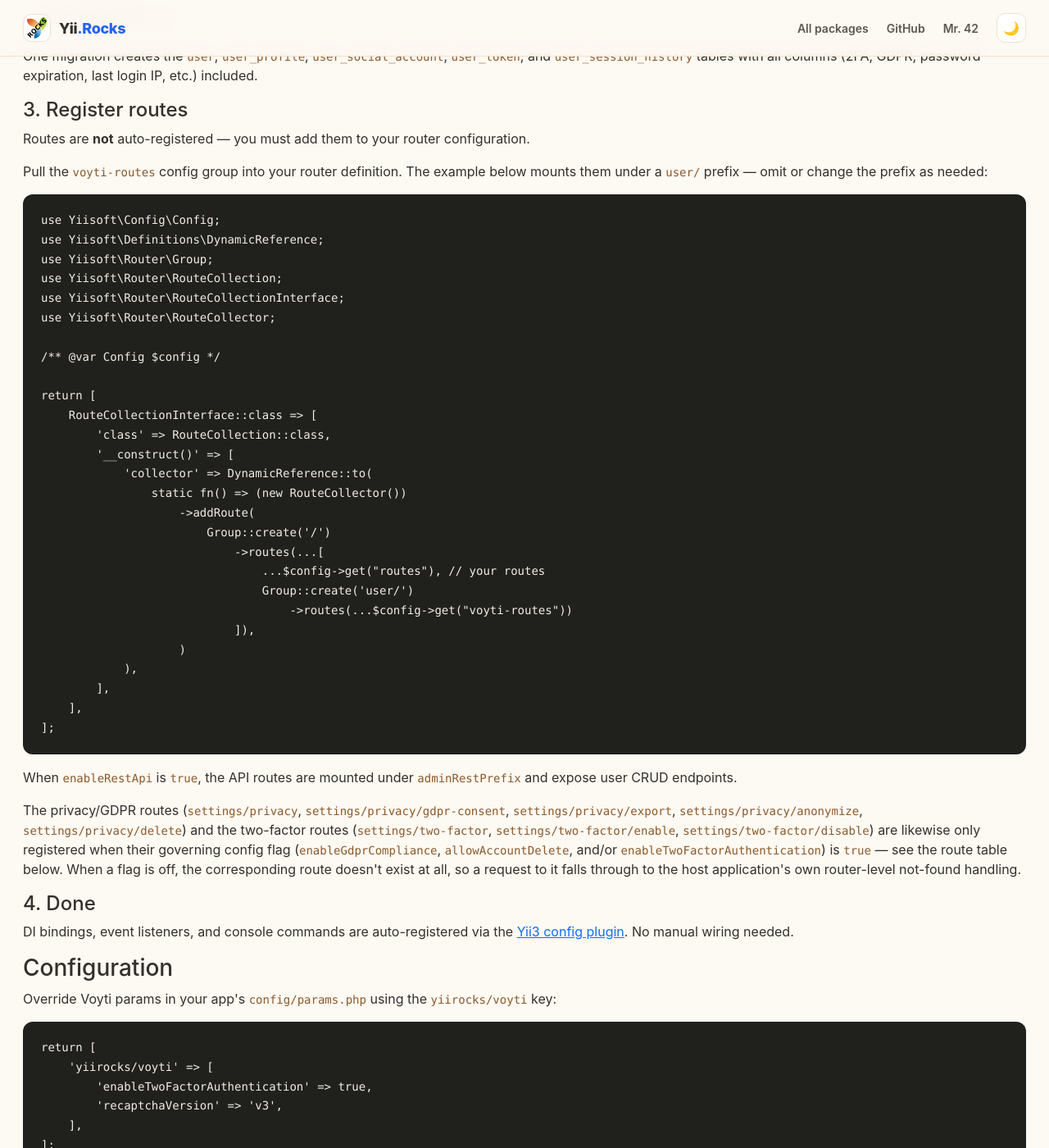
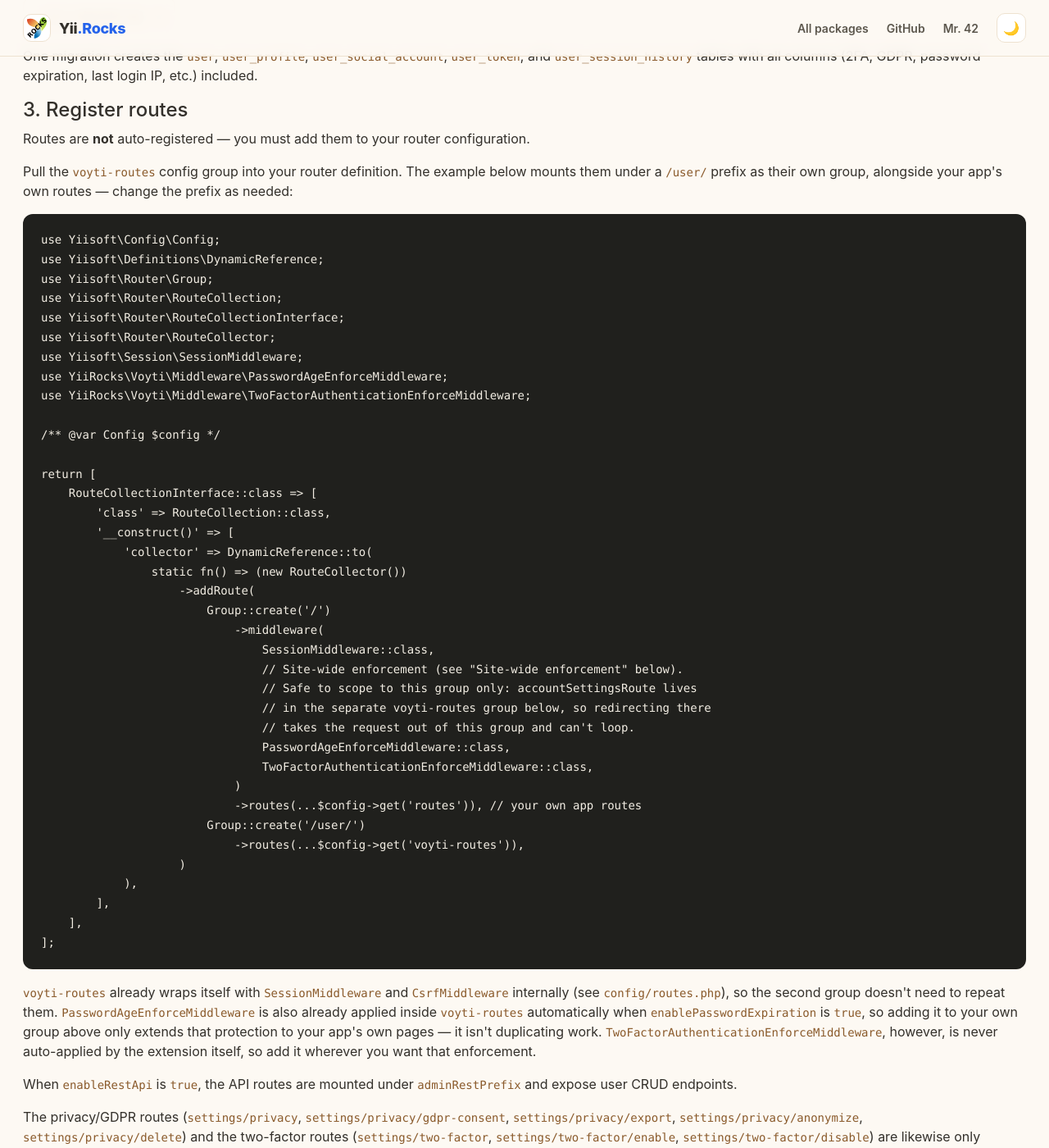
Before and after one commit to YiiRocks/YiiRocks.github.io, a Jekyll site: the page built from voyti/index.html, in a window 1280 px wide and 1400 px high, scrolled down 956 px. Shown: the whole window at 82% size. Built offline with Jekyll 4.4.1, drawn with Linux system fonts in a browser that asks for light colours; a style sheet for code colours, icons or effects is not loaded; some of the changed text lies outside the part shown.

Commit message:
Sync voyti page with upstream README (routes example, middleware table, enablePasswordComplexity, site-wide enforcement)

```diff
--- a/voyti/index.html
+++ b/voyti/index.html
@@ -68,8 +68,9 @@
         </p>
         <p>
             Pull the <code>voyti-routes</code> config group into your router
-            definition. The example below mounts them under a <code>user/</code>
-            prefix — omit or change the prefix as needed:
+            definition. The example below mounts them under a <code>/user/</code>
+            prefix as their own group, alongside your app's own routes &mdash;
+            change the prefix as needed:
         </p>
         <pre class="doc-example mb-3"><code class="language-php">use Yiisoft\Config\Config;
 use Yiisoft\Definitions\DynamicReference;
@@ -77,6 +78,9 @@
 use Yiisoft\Router\RouteCollection;
 use Yiisoft\Router\RouteCollectionInterface;
 use Yiisoft\Router\RouteCollector;
+use Yiisoft\Session\SessionMiddleware;
+use YiiRocks\Voyti\Middleware\PasswordAgeEnforceMiddleware;
+use YiiRocks\Voyti\Middleware\TwoFactorAuthenticationEnforceMiddleware;
 
 /** @var Config $config */
 
@@ -88,16 +92,36 @@
                 static fn() => (new RouteCollector())
                     ->addRoute(
                         Group::create('/')
-                            ->routes(...[
-                                ...$config->get("routes"), // your routes
-                                Group::create('user/')
-                                    ->routes(...$config->get("voyti-routes"))
-                            ]),
+                            ->middleware(
+                                SessionMiddleware::class,
+                                // Site-wide enforcement (see "Site-wide enforcement" below).
+                                // Safe to scope to this group only: accountSettingsRoute lives
+                                // in the separate voyti-routes group below, so redirecting there
+                                // takes the request out of this group and can't loop.
+                                PasswordAgeEnforceMiddleware::class,
+                                TwoFactorAuthenticationEnforceMiddleware::class,
+                            )
+                            ->routes(...$config->get('routes')), // your own app routes
+                        Group::create('/user/')
+                            ->routes(...$config->get('voyti-routes')),
                     )
             ),
         ],
     ],
 ];</code></pre>
+        <p>
+            <code>voyti-routes</code> already wraps itself with
+            <code>SessionMiddleware</code> and <code>CsrfMiddleware</code>
+            internally (see <code>config/routes.php</code>), so the second group
+            doesn't need to repeat them. <code>PasswordAgeEnforceMiddleware</code>
+            is also already applied inside <code>voyti-routes</code> automatically
+            when <code>enablePasswordExpiration</code> is <code>true</code>, so
+            adding it to your own group above only extends that protection to
+            your app's own pages &mdash; it isn't duplicating work.
+            <code>TwoFactorAuthenticationEnforceMiddleware</code>, however, is
+            never auto-applied by the extension itself, so add it wherever you
+            want that enforcement.
+        </p>
         <p>
             When <code>enableRestApi</code> is <code>true</code>, the API routes are
             mounted under <code>adminRestPrefix</code> and expose user CRUD
@@ -262,7 +286,7 @@
             </div>
             <div class="options-row">
                 <div class="options-name">gdprExportProperties<span class="options-type"> array</span></div>
-                <div class="options-desc">Properties included in the data export (JSON). <code>userSessionHistory</code> exports each login's <code>ip</code>, <code>user_agent</code>, <code>created_at</code>, <code>updated_at</code> (the internal <code>session_id</code> is excluded); <code>userSocialAccount</code> exports each linked account's <code>provider</code>, <code>username</code>, <code>email</code>, <code>created_at</code>, and <code>data</code> (the decoded provider profile payload). The OAuth <code>code</code> field is excluded &mdash; it's a one-time linking secret, not user data Default: <code>['email', 'username', 'userProfile.public_email', 'userProfile.name', 'userProfile.gravatar_email', 'userProfile.location', 'userProfile.website', 'userProfile.bio', 'userSessionHistory', 'userSocialAccount']</code>.</div>
+                <div class="options-desc">Properties included in the data export (JSON). <code>userSessionHistory</code> exports each login's <code>ip</code>, <code>user_agent</code>, <code>created_at</code>, <code>updated_at</code> (the internal <code>session_id</code> is excluded); <code>userSocialAccount</code> exports each linked account's <code>provider</code>, <code>username</code>, <code>email</code>, <code>created_at</code>, and <code>data</code> (the decoded provider profile payload). The OAuth <code>code</code> field is excluded &mdash; it's a one-time linking secret, not user data. Default: <code>['email', 'username', 'userProfile.public_email', 'userProfile.name', 'userProfile.gravatar_email', 'userProfile.location', 'userProfile.website', 'userProfile.bio', 'userSessionHistory', 'userSocialAccount']</code>.</div>
             </div>
         </div>
         <pre class="doc-example mb-3"><code class="language-php">'yiirocks/voyti' => [
@@ -291,6 +315,10 @@
             <div class="options-row">
                 <div class="options-name">maxPasswordAge<span class="options-type"> ?int</span></div>
                 <div class="options-desc">Max password age in days. Default: <code>null</code>.</div>
+            </div>
+            <div class="options-row">
+                <div class="options-name">enablePasswordComplexity<span class="options-type"> bool</span></div>
+                <div class="options-desc">Require passwords to contain an uppercase letter, a lowercase letter, a digit, and a special character. Default: <code>false</code>.</div>
             </div>
             <div class="options-row">
                 <div class="options-name">administratorPermissionName<span class="options-type"> ?string</span></div>
@@ -509,29 +537,71 @@
                 <tr>
                     <th>Middleware</th>
                     <th>Description</th>
+                    <th>Auto-registered on the extension's own routes?</th>
                 </tr>
             </thead>
             <tbody>
                 <tr>
                     <td><code>AccessRuleMiddleware</code></td>
                     <td>Redirects guests to <code>loginRoute</code>; checks <code>administratorPermissionName</code> for admin access</td>
+                    <td>Yes &mdash; on <code>admin/*</code>, <code>permissions/*</code>, <code>roles/*</code>, <code>rules/*</code>, and the REST API group</td>
                 </tr>
                 <tr>
                     <td><code>PasswordAgeEnforceMiddleware</code></td>
                     <td>Redirects to <code>accountSettingsRoute</code> when <code>maxPasswordAge</code> is exceeded</td>
+                    <td>Yes, when <code>enablePasswordExpiration</code> is <code>true</code> &mdash; on the extension's whole web route group</td>
                 </tr>
                 <tr>
                     <td><code>TwoFactorAuthenticationEnforceMiddleware</code></td>
-                    <td>Redirects to <code>accountSettingsRoute</code> when required permissions are assigned</td>
+                    <td>Redirects to <code>accountSettingsRoute</code> when required permissions are assigned but 2FA isn't enabled</td>
+                    <td>No</td>
                 </tr>
             </tbody>
         </table>
         <p>
-            Register them in your application's middleware pipeline as needed.
-            The two redirect targets (<code>loginRoute</code> and
+            The redirect targets (<code>loginRoute</code> and
             <code>accountSettingsRoute</code>) are configurable via
             <code>ModuleConfig</code>, so you can map them to your own route
             structure.
+        </p>
+
+        <h4>Site-wide enforcement</h4>
+        <p>
+            The auto-registration above only covers routes <em>this extension
+            defines</em> (<code>voyti/login</code>, <code>voyti/settings</code>,
+            <code>voyti/admin</code>, etc.) &mdash; it has no way to reach
+            routes your host application defines itself, since
+            <code>config/routes.php</code> can only attach middleware to the
+            route groups it builds. If a user with an expired password or
+            missing 2FA navigates to your app's own dashboard, home page, or
+            any other route outside this extension, nothing stops them.
+        </p>
+        <p>
+            To actually enforce "the user must fix this before doing anything
+            else" across your own pages too, add
+            <code>PasswordAgeEnforceMiddleware</code> and/or
+            <code>TwoFactorAuthenticationEnforceMiddleware</code> to the
+            <code>Group</code> that wraps your app's own routes &mdash; see
+            the <a href="#3-register-routes">Register routes</a> example above,
+            which applies both alongside <code>SessionMiddleware</code>. Add
+            any other middleware your own routes need (CSRF protection, etc.)
+            &mdash; the example only lists what's required for login/session
+            state to work. Keep the enforcement middlewares scoped to your own
+            route group (as in that example) rather than the
+            <code>voyti-routes</code> group: <code>accountSettingsRoute</code>
+            lives inside <code>voyti-routes</code>, and
+            <code>TwoFactorAuthenticationEnforceMiddleware</code> has no
+            built-in exemption for it, so wrapping <code>voyti-routes</code>
+            with it would redirect a user straight back into a loop the moment
+            they try to reach the settings page to actually fix the problem.
+        </p>
+        <p>
+            If your app instead configures middleware at a level above routing
+            entirely (e.g. a global pipeline in your app skeleton's runner
+            config), the same two classes can go there instead &mdash; just
+            place them after session middleware so <code>CurrentUser</code> is
+            resolvable, and keep the same caveat in mind for whatever route
+            ends up serving <code>accountSettingsRoute</code>.
         </p>
 
         <h3 class="doc-section-title" id="rbac">RBAC Management</h3>
```
